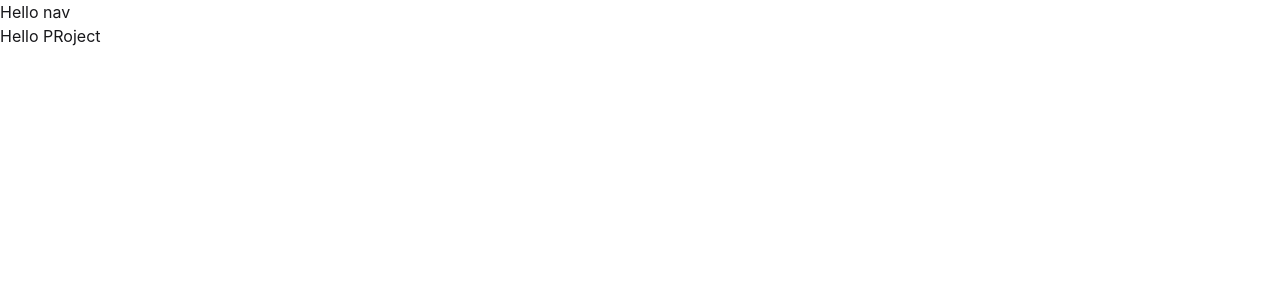
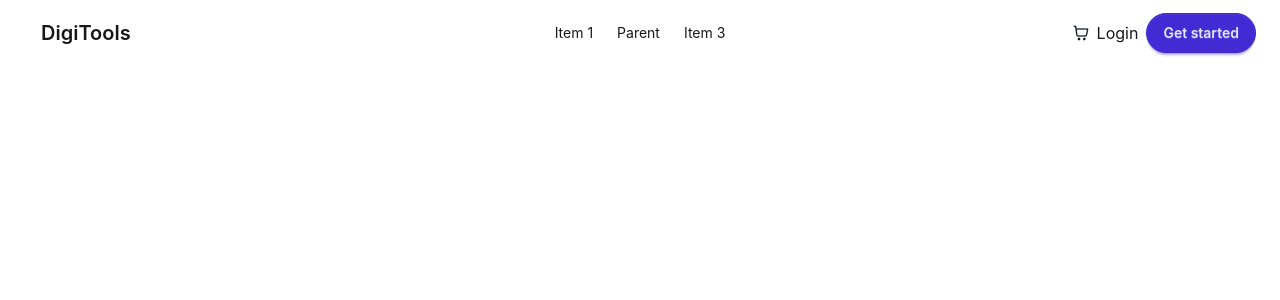
Before and after one commit to S-A-Mahamud/DigiTools-Platform, a React (Vite) app: page / in a window 1280 px wide. Shown: the top 300 px of the page. Built offline with nearby package versions, Linux system fonts and the light colour scheme.

Commit message:
navber added

```diff
--- a/src/app.jsx
+++ b/src/app.jsx
@@ -7,7 +7,7 @@ export function App() {
   return (
     <>
     <Navbar/>
-      <h1 className=''>Hello PRoject</h1>
+
     </>
   )
 }
--- a/src/components/navbar/Navbar.jsx
+++ b/src/components/navbar/Navbar.jsx
@@ -1,9 +1,38 @@
 import React from 'react';
+import { shoppingCartImg } from '../../assets/toolsIcons';
 
 const Navbar = () => {
     return (
-        <div>
-           Hello nav
+        <div className='max-w-7xl mx-auto px-4'>
+            <div className="navbar bg-base-100">
+                <div className="navbar-start">
+                    <div className="dropdown">
+                        <div tabIndex={0} role="button" className="btn btn-ghost lg:hidden">
+                            <svg xmlns="http://www.w3.org/2000/svg" className="h-5 w-5" fill="none" viewBox="0 0 24 24" stroke="currentColor"> <path strokeLinecap="round" strokeLinejoin="round" strokeWidth="2" d="M4 6h16M4 12h8m-8 6h16" /> </svg>
+                        </div>
+                        <ul
+                            tabIndex="-1"
+                            className="menu menu-sm dropdown-content bg-base-100 rounded-box z-1 mt-3 w-52 p-2 shadow">
+                            <li><a>Item 1</a></li>
+                            <li><a>Parent</a></li>
+                            <li><a>Item 3</a></li>
+                        </ul>
+                    </div>
+                    <a className="btn btn-ghost text-xl">DigiTools</a>
+                </div>
+                <div className="navbar-center hidden lg:flex">
+                    <ul className="menu menu-horizontal px-1">
+                        <li><a>Item 1</a></li>
+                        <li><a>Parent</a></li>
+                        <li><a>Item 3</a></li>
+                    </ul>
+                </div>
+                <div className="navbar-end gap-2">
+                    <img src={shoppingCartImg} alt="Cart" />
+                    <a href="/login">Login</a>
+                    <a className="btn btn-primary rounded-full">Get started</a>
+                </div>
+            </div>
         </div>
     );
 };
```
